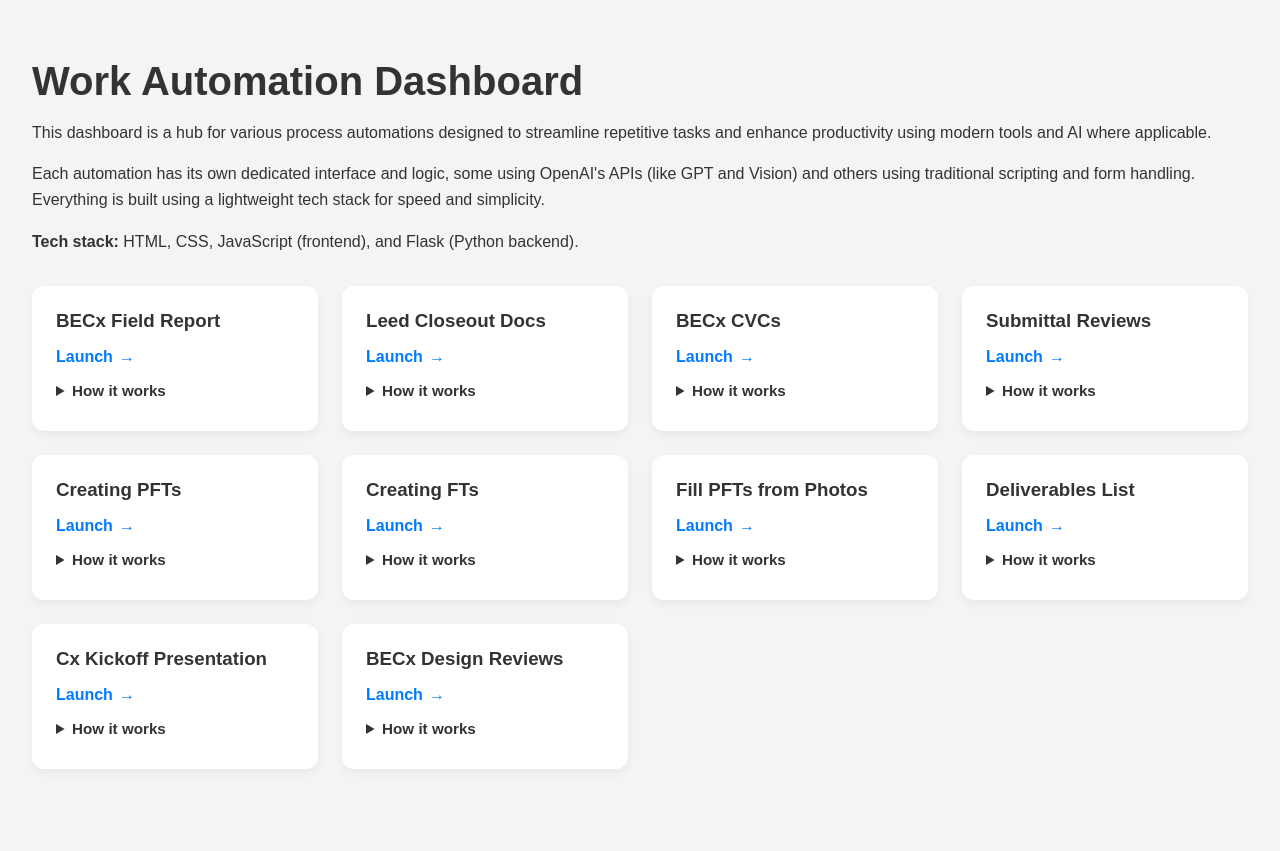
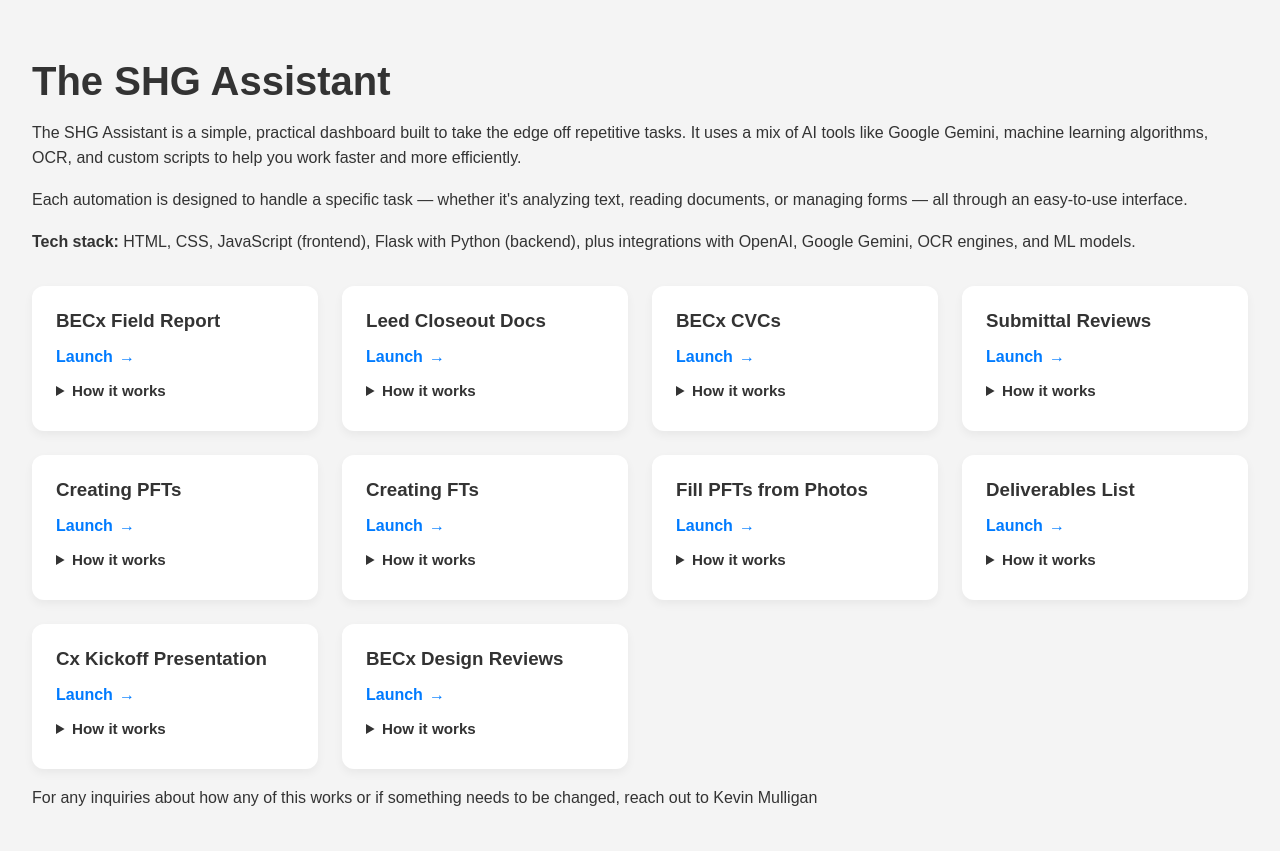
Before and after one commit to kevinm0226/shg-autos, a Flask app: page / in a window 1280 px wide. Before the commit the page ends 734 px from the top, so only its background shows below. Run offline with Flask 3, Linux system fonts and the light colour scheme.

Commit message:
main page

```diff
--- a/templates/index.html
+++ b/templates/index.html
@@ -8,13 +8,15 @@
 </head>
 <body>
 
+  <header>
+    <h1>The SHG Assistant</h1>
+    <p>The SHG Assistant is a simple, practical dashboard built to take the edge off repetitive tasks. It uses a mix of AI tools like Google Gemini, machine learning algorithms, OCR, and custom scripts to help you work faster and more efficiently.</p>
+    <p>Each automation is designed to handle a specific task — whether it's analyzing text, reading documents, or managing forms — all through an easy-to-use interface.</p>
+    <p><strong>Tech stack:</strong> HTML, CSS, JavaScript (frontend), Flask with Python (backend), plus integrations with OpenAI, Google Gemini, OCR engines, and ML models.</p>
+  </header>
 
-    <header>
-        <h1>Work Automation Dashboard</h1>
-        <p>This dashboard is a hub for various process automations designed to streamline repetitive tasks and enhance productivity using modern tools and AI where applicable.</p>
-        <p>Each automation has its own dedicated interface and logic, some using OpenAI's APIs (like GPT and Vision) and others using traditional scripting and form handling. Everything is built using a lightweight tech stack for speed and simplicity.</p>
-        <p><strong>Tech stack:</strong> HTML, CSS, JavaScript (frontend), and Flask (Python backend).</p>
-      </header>
+
+
 
       <div class="automation-grid">
         <div class="automation-box">
@@ -118,6 +120,12 @@
         </div>
       </div>
 
+      <div class="contact">
+        <p>For any inquiries about how any of this works or if something needs to be changed, reach out
+          to Kevin Mulligan
+        </p>
+      </div>
+
 
 
 
```
